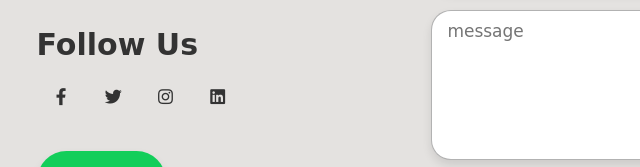
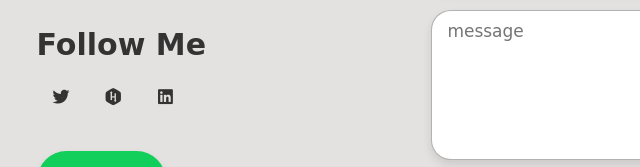
Before and after one commit to Bhagi-developer/Static_Kiddies-Edu-World-website, a plain HTML site: page index.html in a window 1280 px wide. Shown: the part 8197-8364 px from the top of the page, 73-713 px from the left. Drawn offline with nearby package versions, Linux system fonts and the light colour scheme; files whose address does not match are found by name.

Commit message:
Update index.html

```diff
--- a/index.html
+++ b/index.html
@@ -324,11 +324,12 @@
             </div>
 
             <div class="box">
-                <h3 class="title">follow us</h3>
-                <a href="#" class="fab fa-facebook-f"></a>
-                <a href="#" class="fab fa-twitter"></a>
-                <a href="#" class="fab fa-instagram"></a>
-                <a href="#" class="fab fa-linkedin"></a>
+                <h3 class="title">follow me</h3>
+
+                <a href="https://twitter.com/MakwanaBhagira7" class="fab fa-twitter"></a>
+                <a href="https://www.hackerrank.com/bhagirathsinhma1" class="fab fa-hackerrank"></a>
+                <a href="https://www.linkedin.com/in/bhagirathsinh-makwana-b5a199194/" class="fab fa-linkedin"></a>
+
             </div>
 
             <div class="box">
```
